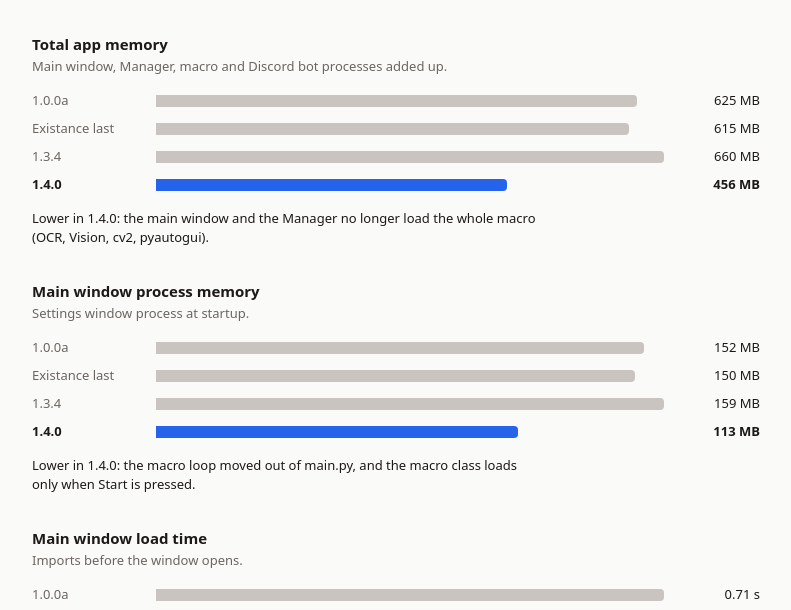
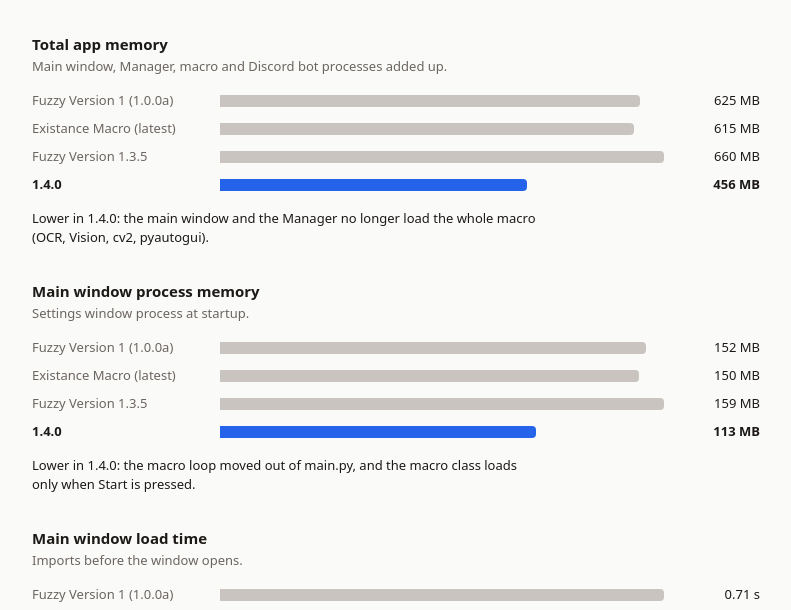
Before and after one commit to Fuzzy-Team/Fuzzy-Macro-Benchmarks, a plain HTML site: page index.html in a window 1280 px wide. Shown: the part 183-793 px from the top of the page, without its empty margins (244-1035 px from the left). Drawn offline with Linux system fonts and the light colour scheme.

Commit message:
Rename builds in the page and README

```diff
--- a/index.html
+++ b/index.html
@@ -4,7 +4,7 @@
 <meta charset="utf-8">
 <meta name="viewport" content="width=device-width, initial-scale=1">
 <title>Fuzzy Macro Benchmarks</title>
-<meta name="description" content="Fuzzy Macro 1.4.0 compared with 1.3.4, 1.0.0a and the last Existance commit.">
+<meta name="description" content="Fuzzy Macro 1.4.0 compared with Fuzzy Version 1.3.5, Fuzzy Version 1 (1.0.0a) and the last Existance commit.">
 <style>
 :root{
   color-scheme:light dark;
@@ -22,7 +22,7 @@ h1{font-size:28px;line-height:1.2;margin:0 0 8px;text-wrap:balance}
 .grid{display:grid;gap:32px}
 section h2{font-size:15px;margin:0}
 section p{margin:2px 0 10px;font-size:13px;color:var(--muted)}
-.row{display:grid;grid-template-columns:112px 1fr 84px;gap:12px;align-items:center;height:28px;font-size:13px}
+.row{display:grid;grid-template-columns:176px 1fr 84px;gap:12px;align-items:center;height:28px;font-size:13px}
 .row .lab{color:var(--muted);white-space:nowrap}
 .row .bar{height:12px;border-radius:0 4px 4px 0;background:var(--old);min-width:2px}
 .row .val{text-align:right;font-variant-numeric:tabular-nums}
@@ -39,7 +39,7 @@ th,td{padding:6px 8px;border-bottom:1px solid var(--line);text-align:right;white
 th:first-child,td:first-child{text-align:left;white-space:normal}
 footer{margin-top:40px;font-size:13px;color:var(--muted)}
 a{color:var(--new)}
-@media (max-width:480px){.row{grid-template-columns:92px 1fr 70px;gap:8px}}
+@media (max-width:480px){.row{grid-template-columns:128px 1fr 70px;gap:8px}}
 </style>
 </head>
 <body>
@@ -54,12 +54,12 @@ a{color:var(--new)}
   </details>
 
   <footer>
-    Existance last is commit 25c9d35d with its tab-indented lines re-indented so it compiles.
+    Existance Macro (latest) is commit 25c9d35d with its tab-indented lines re-indented so it compiles.
     Source, method and raw results: <a href="https://github.com/Fuzzy-Team/Fuzzy-Macro-Benchmarks">Fuzzy-Macro-Benchmarks</a>.
   </footer>
 </main>
 <script>
-const BUILDS = ["1.0.0a", "Existance last", "1.3.4", "1.4.0"];
+const BUILDS = ["Fuzzy Version 1 (1.0.0a)", "Existance Macro (latest)", "Fuzzy Version 1.3.5", "1.4.0"];
 // value(result) reads one number from results.json; null means the build can't run the test
 const CHARTS = [
   {title: "Total app memory", note: "Main window, Manager, macro and Discord bot processes added up.", unit: " MB", digits: 0,
@@ -84,7 +84,7 @@ const CHARTS = [
    why: "Faster in 1.4.0: the screen capture runs on a worker thread instead of the bot's event loop. Encoding the PNG still happens on the loop, so the stall isn't zero.",
    value: r => r.bot_screenshot_block.blocked_ms},
   {title: "Settings load time", note: "One full settings load.", unit: " ms", digits: 1,
-   why: "Slower in 1.3.4: it parsed every settings line with Python's literal_eval, and there are far more settings than in 1.0.0a (about 1,600 vs 230). 1.4.0 reads numbers, True/False and plain words directly and reuses the last read of an unchanged file.",
+   why: "Slower in Fuzzy Version 1.3.5: it parsed every settings line with Python's literal_eval, and there are far more settings than in Fuzzy Version 1 (1.0.0a) (about 1,600 vs 230). 1.4.0 reads numbers, True/False and plain words directly and reuses the last read of an unchanged file.",
    value: r => r.settings_load.load_ms},
   {title: "Settings save time", note: "Saving one setting.", unit: " ms", digits: 1,
    why: "Slightly slower in 1.4.0: a save re-reads both settings files, checks the value, writes a temporary file, syncs it to disk and swaps it in. A crash mid-save can't leave a half-written file.",
@@ -96,17 +96,17 @@ const CHARTS = [
    why: "No change: the same code in every build.",
    value: r => r.night_grass.ms},
   {title: "Blue-text OCR reads per background tick", note: "Star, sprout, windy bee and sticker pings on. One read takes about 46 ms.", unit: "", digits: 0,
-   why: "Faster in 1.4.0: 1.3.4 read the text once per ping. 1.4.0 reads it once and shares it. 1.0.0a and Existance last don't have these pings.",
+   why: "Faster in 1.4.0: Fuzzy Version 1.3.5 read the text once per ping. 1.4.0 reads it once and shares it. Fuzzy Version 1 (1.0.0a) and Existance Macro (latest) don't have these pings.",
    value: r => r.blue_text_ocr.ocr_calls || null},
   {title: "Mondo fight check pass", note: "Died, defeated and Mondo checks with real screen captures.", unit: " ms", digits: 0,
-   why: "1.3.4 is slowest: one screenshot per message, and each search tries 3 template sizes. 1.4.0 shares one screenshot but still tries 3 sizes, so it about ties the old builds, which took 3 screenshots but tried only 1 size.",
+   why: "Fuzzy Version 1.3.5 is slowest: one screenshot per message, and each search tries 3 template sizes. 1.4.0 shares one screenshot but still tries 3 sizes, so it about ties the old builds, which took 3 screenshots but tried only 1 size.",
    value: r => r.blue_pass_3.ms},
   {title: "Screenshots in the respawn wait", note: "Captures during the 3 s empty health bar wait.", unit: "", digits: 0,
-   why: "1.3.4 captures as fast as it can. 1.4.0 waits 50 ms between checks. 1.0.0a and Existance last crash here on a Retina screen: their capture comes back at half size, smaller than the health bar image.",
+   why: "Fuzzy Version 1.3.5 captures as fast as it can. 1.4.0 waits 50 ms between checks. Fuzzy Version 1 (1.0.0a) and Existance Macro (latest) crash here on a Retina screen: their capture comes back at half size, smaller than the health bar image.",
    value: r => r.respawn_wait.captures ?? null},
   {title: "Settings app size on disk", note: "The webapp folder.", unit: " MB", digits: 1,
-   why: "Existance last is smallest because it has no cheat sheet images. 1.0.0a and 1.3.4 ship them as PNG (about 9 MB). 1.4.0 ships them as WebP (about 1 MB).",
-   value: (r, b) => ({"1.0.0a": 10.2, "Existance last": 1.0, "1.3.4": 11.0, "1.4.0": 2.6})[b]},
+   why: "Existance Macro (latest) is smallest because it has no cheat sheet images. Fuzzy Version 1 (1.0.0a) and Fuzzy Version 1.3.5 ship them as PNG (about 9 MB). 1.4.0 ships them as WebP (about 1 MB).",
+   value: (r, b) => ({"Fuzzy Version 1 (1.0.0a)": 10.2, "Existance Macro (latest)": 1.0, "Fuzzy Version 1.3.5": 11.0, "1.4.0": 2.6})[b]},
 ];
 
 const fmt = (v, c) => v == null ? "n/a" : v.toFixed(c.digits) + c.unit;
--- a/results.json
+++ b/results.json
@@ -1,5 +1,5 @@
 {
- "1.0.0a": {
+ "Fuzzy Version 1 (1.0.0a)": {
   "spawn_child": {
    "seconds": 0.794931625,
    "rss_mb": 152.53125,
@@ -62,7 +62,7 @@
    "save_ms": 0.5215541999999996
   }
  },
- "Existance last": {
+ "Existance Macro (latest)": {
   "spawn_child": {
    "seconds": 0.7053807919999999,
    "rss_mb": 149.765625,
@@ -125,7 +125,7 @@
    "save_ms": 0.6629958499999998
   }
  },
- "1.3.4": {
+ "Fuzzy Version 1.3.5": {
   "spawn_child": {
    "seconds": 0.7387226659999999,
    "rss_mb": 159.734375,
```
Also changed, not shown: 2 other files.
